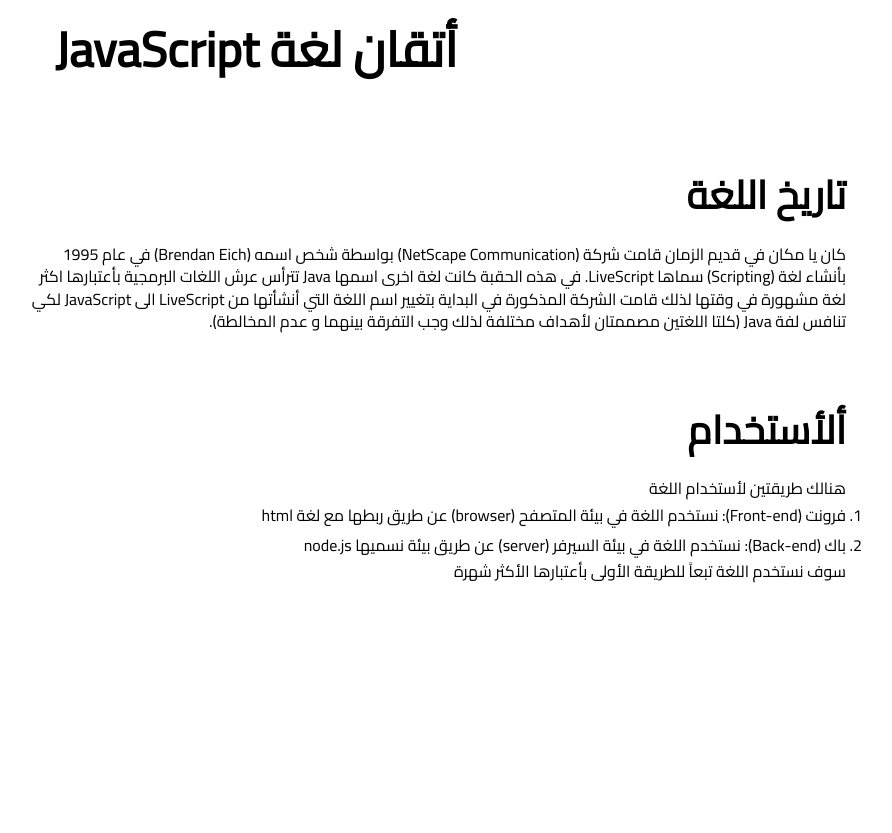
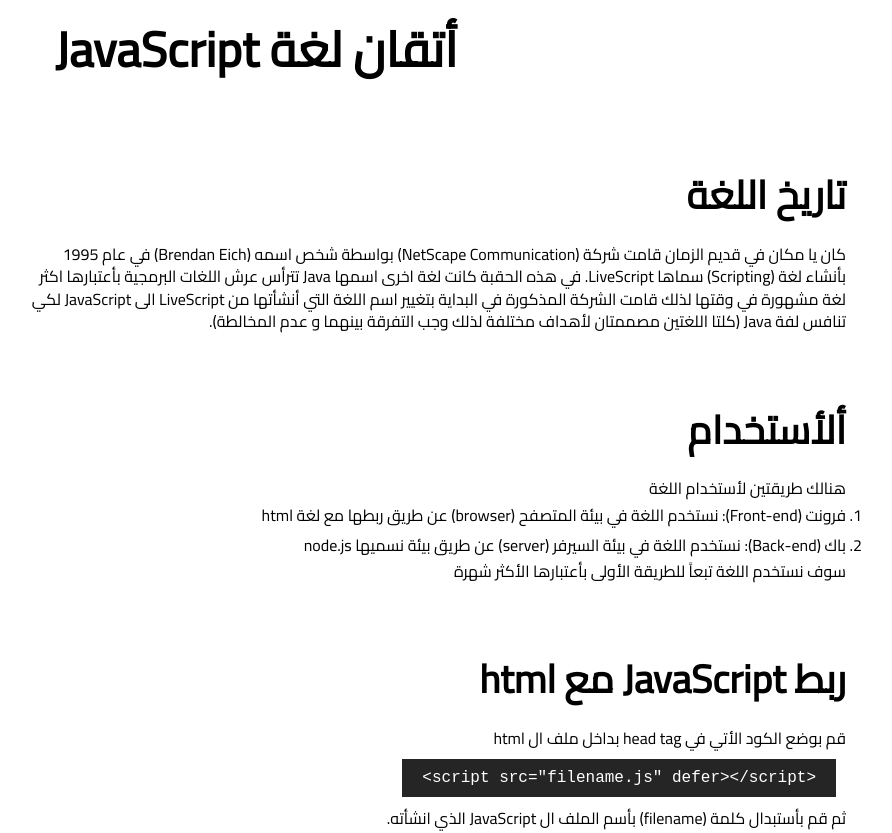
Before and after one commit to ht3aa/js_doc, a plain HTML site: page index.html in a window 1280 px wide. Shown: the whole page, without its empty margins (384-1276 px from the left). Before the commit the page ends 800 px from the top, so only its background shows below. Drawn offline with Linux system fonts and the light colour scheme.

Commit message:
adding 'connect js to html'

```diff
--- a/index.html
+++ b/index.html
@@ -19,6 +19,13 @@
         <li>باك (Back-end): نستخدم اللغة في بيئة السيرفر (server) عن طريق بيئة نسميها node.js</li>
     </ol>
     <p>سوف نستخدم اللغة تبعاً للطريقة الأولى بأعتبارها الأكثر شهرة</p>
-    <h2 class="subHeading"></h2>
+    <h2 class="subHeading">ربط JavaScript مع html</h2>
+    <p>قم بوضع الكود الأتي في head tag بداخل ملف ال html</p>
+
+    <code>
+      &lt;script src="filename.js" defer&gt;&lt;/script&gt;
+    </code>
+
+    <p>ثم قم بأستبدال كلمة (filename) بأسم الملف ال JavaScript الذي انشأته.</p>
   </body>
 </html>
--- a/style.css
+++ b/style.css
@@ -62,3 +62,18 @@ body {
 p {
   width: 70%;
 }
+
+@media only screen and (max-width: 500px) {
+  p {
+    width: 100%;
+  }
+}
+
+code {
+  padding: 10px 20px;
+  margin: 10px;
+  background-color: rgb(37, 37, 37);
+  direction: ltr;
+  color: white;
+  display: inline-block;
+}
```
